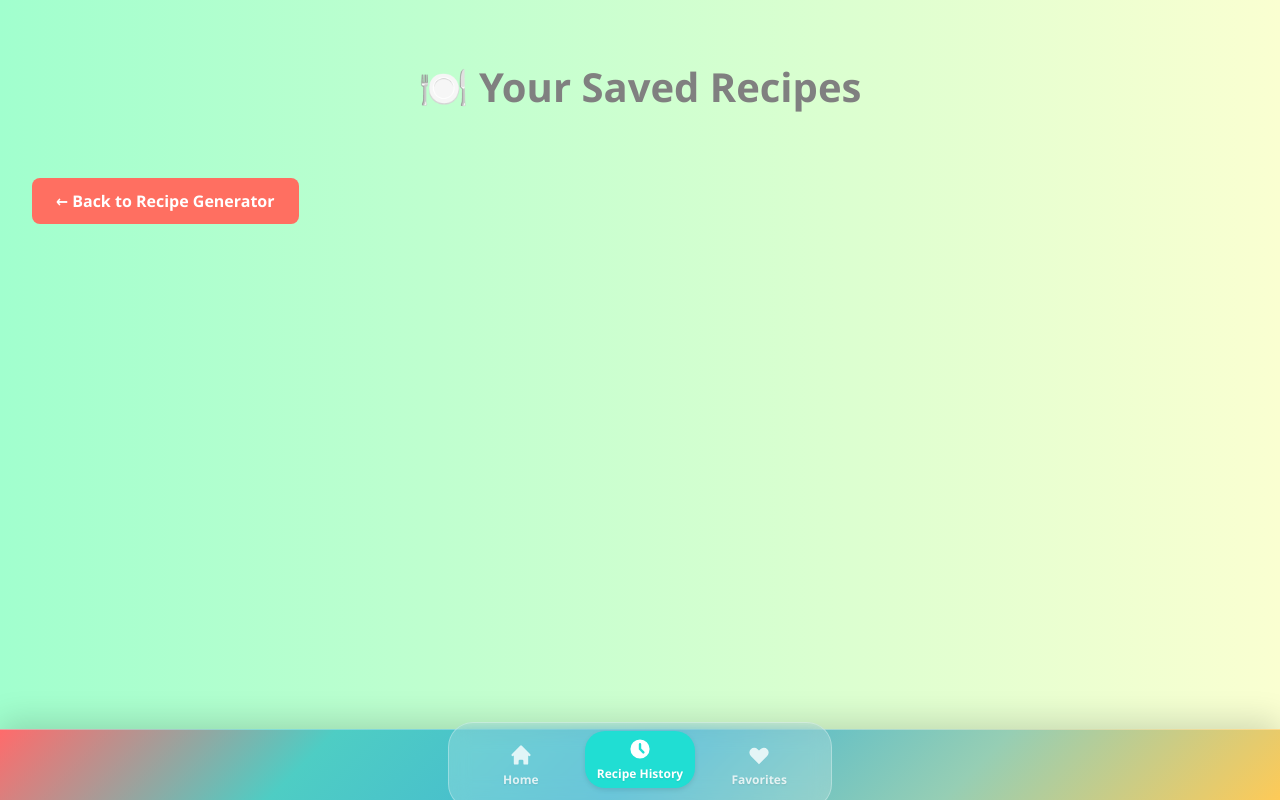
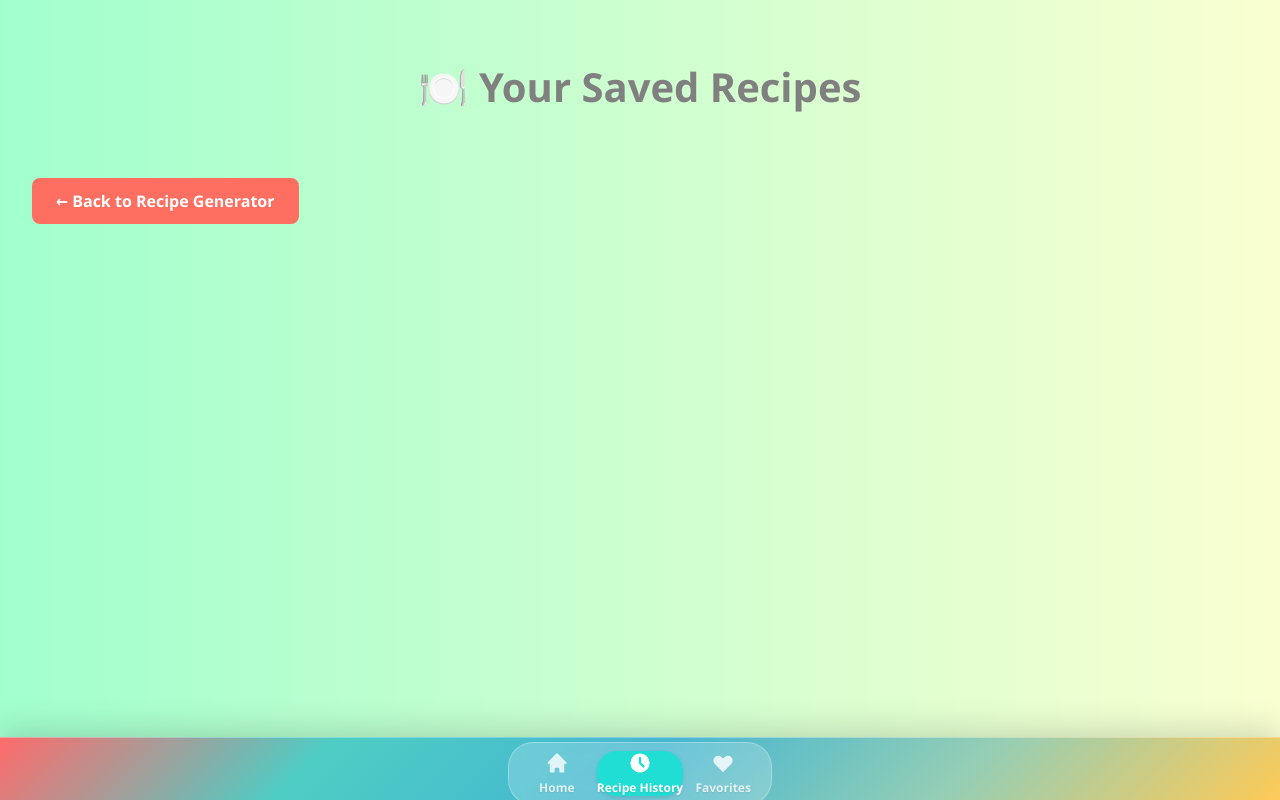
Before and after one commit to Zahier-Claronino/RecipeGenerator2.0New, a website with bundled scripts: page history.html in a window 1280 px wide. Built offline with nearby package versions, Linux system fonts and the light colour scheme; no server answers.

Commit message:
fixed nav bar height

```diff
--- a/history.html
+++ b/history.html
@@ -76,11 +76,12 @@
             bottom: 0;
             left: 0;
             right: 0;
-            z-index: 1000;
+            z-index: 5;
             background: linear-gradient(135deg, #ff6b6b 0%, #4ecdc4 25%, #45b7d1 50%, #96ceb4 75%, #feca57 100%);
             backdrop-filter: blur(20px);
             border-top: 1px solid rgba(255, 255, 255, 0.3);
             box-shadow: 0 -8px 32px rgba(0, 0, 0, 0.15);
+            height:62px;
         }
 
         /* Navigation Bar */
@@ -88,7 +89,6 @@
             display: flex;
             justify-content: center;
             align-items: center;
-            padding: 0 20px;
             height: 70px;
             max-width: 600px;
             margin: 0 auto;
@@ -117,7 +117,6 @@
             flex-direction: column;
             align-items: center;
             justify-content: center;
-            padding: 12px 24px;
             text-decoration: none;
             color: rgba(255, 255, 255, 0.8);
             font-size: 12px;
@@ -127,8 +126,7 @@
             position: relative;
             z-index: 2;
             min-width: 80px;
-            text-shadow: 0 1px 2px #0000001a;
-
+            text-shadow: 0 1px 2px rgba(0, 0, 0, 0.1);
         }
 
         /* Icons */
@@ -157,18 +155,16 @@
         }
 
         .nav-link:hover .nav-icon {
-            transform: scale(1.07);
+            transform: scale(1.05);
         }
 
         #historyButton {
             background-color: #20ded3;
             color: white;
-        padding: 6px 12px;
             border-radius: 20px;
             font-weight: bold;
             box-shadow: 0 2px 5px rgba(0,0,0,0.1);
         }
-
   </style>
 </head>
 <body>
--- a/login.js
+++ b/login.js
@@ -116,8 +116,8 @@ loginForm.addEventListener('submit', async (e) => {
         }
 
         loginForm.reset();
-        window.location.href = 'RecipeGenerator.html';
-
+        // window.location.href = 'RecipeGenerator.html';
+        window.location.replace('RecipeGenerator.html');
     } catch (error) {
         alert("Login Failed: " + error.message);
         console.error(error);
```
Also changed, not shown: RecipeGenerator.html (+2 -4 lines). Lines whose indentation alone changed are shown as unchanged.
